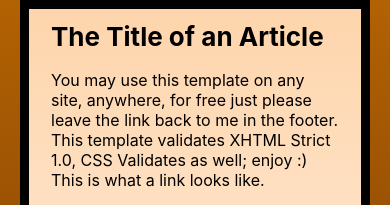
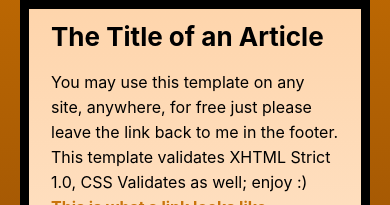
Before and after one commit to SriwanKm/clone-web, a React Native app: screen / in a window 390 px wide. Shown: the part 639-844 px from the top of the page. Built offline with nearby package versions, Linux system fonts and the light colour scheme.

Commit message:
add different style to portrait and landscape

```diff
--- a/App.js
+++ b/App.js
@@ -1,4 +1,4 @@
-import React, {useState} from 'react';
+import React, {useState, useEffect} from 'react';
 import {
     TouchableHighlight,
     TouchableOpacity,
@@ -8,15 +8,34 @@ import {
     Text,
     View,
     FlatList,
+    Dimensions,
 } from 'react-native';
 import {LinearGradient} from 'expo-linear-gradient';
 import * as ScreenOrientation from 'expo-screen-orientation';
 
 
 const image = {uri: "https://www.html.am/templates/downloads/bryantsmith/barrensavannah/mainImage.jpg"};
-
+const window = Dimensions.get('window');
+const screen = Dimensions.get('screen');
 
 export default function App() {
+    const [dimensions, setDimensions] = useState({window, screen});
+    const [orientation, setOrientation] = useState('')
+    const onChange = ({window, screen}) => {
+        setDimensions({window, screen});
+    };
+
+    useEffect(() => {
+        Dimensions.addEventListener('change', onChange);
+        return () => {
+            Dimensions.removeEventListener('change', onChange);
+        };
+    });
+
+    const isPortrait = () => {
+        return dimensions.screen.height > dimensions.screen.width
+    }
+
     const [navMenu, setNav] = useState([
         {key: 'Home', id: 1, isPressed: false},
         {key: 'About', id: 2, isPressed: false},
@@ -50,6 +69,7 @@ export default function App() {
 
     return (
         <ScrollView>
+
             <LinearGradient colors={['#a63702', '#eb8600']} style={styles.navContainer}>
                 <FlatList
                     horizontal={true}
@@ -68,23 +88,31 @@ export default function App() {
                     )}
                 />
             </LinearGradient>
-            <View style={styles.line}></View>
+            {/*<View style={styles.container}>*/}
+            {/*    <Text>{`Window Dimensions: height - ${dimensions.window.height}, width - ${dimensions.window.width}`}</Text>*/}
+            {/*    <Text>{`Screen Dimensions: height - ${dimensions.screen.height}, width - ${dimensions.screen.width}`}</Text>*/}
+            {/*    <Text>{`P: ${isPortrait()}`}</Text>*/}
+            {/*</View>*/}
+            <View style={styles.line}/>
             <LinearGradient colors={['#eb8600', '#4f2108', '#26070a']} style={styles.sectionCon}>
 
-                <ImageBackground source={image} style={styles.img}>
+                <ImageBackground source={image} style={isPortrait() ? styles.imgP: styles.img}>
                     <Text style={styles.header}>Barren Savannah</Text>
                     <Text style={styles.subHeader}>An XHTML 1.0 Strict Template by Bryant Smith</Text>
                 </ImageBackground>
 
-                <LinearGradient colors={['#fed5ac', '#ffffff', '#ffffff', '#ffffff']} style={styles.section}>
+                <LinearGradient
+                    colors={isPortrait() ? ['#fed5ac', '#eb8600'] : ['#fed5ac', '#ffffff', '#ffffff', '#ffffff']}
+                    style={isPortrait() ? styles.sectionP : styles.section}>
                     <View style={styles.subSection}>
                         <Text style={styles.sectionHeader}>The Title of an Article</Text>
                         <Text style={styles.p}>
                             You may use this template on any site, anywhere, for free just please leave the link back to
                             me
                             in the footer. This template validates XHTML Strict 1.0, CSS Validates as well; enjoy :)
-                            This is
-                            what a link looks like.
+                            <TouchableOpacity>
+                                <Text style={styles.link}>This is what a link looks like.</Text>
+                            </TouchableOpacity>
                         </Text>
 
                         <Text style={styles.p}>
@@ -95,7 +123,7 @@ export default function App() {
                             risus
                             ut felis. Sed vehicula pellentesque quam.
                         </Text>
-                        <View style={styles.dottedBox}>
+                        <View style={isPortrait() ? styles.dottedBoxP : styles.dottedBox}>
                             <Text style={styles.p}>
                                 This is a block quote, use it to include quotes from yourself or others. All you have to
                                 do to include this element is wrap some text around blockquote tags
@@ -212,6 +240,13 @@ const styles = StyleSheet.create({
         marginBottom: 20,
         paddingBottom: 360,
     },
+    imgP: {
+        borderColor: '#000000',
+        borderWidth: 9,
+        borderTopWidth: 0,
+        marginBottom: 20,
+        paddingBottom: 360,
+    },
     header: {
         color: '#ffffff',
         fontWeight: 'bold',
@@ -230,6 +265,11 @@ const styles = StyleSheet.create({
         borderTopWidth: 12,
     },
     sectionCon: {},
+    link: {
+        color: '#ca740d',
+        fontWeight: 'bold',
+        fontSize: 16,
+    },
     dottedBox: {
         borderColor: '#c97003',
         borderWidth: 1,
@@ -238,10 +278,21 @@ const styles = StyleSheet.create({
         borderStyle: 'dashed',
         width: '70%',
     },
+    dottedBoxP: {
+        borderColor: '#000000',
+        borderWidth: 1,
+        marginHorizontal: 5,
+        marginVertical: 20,
+        padding: 15,
+        borderStyle: 'dashed',
+    },
     section: {
         borderColor: '#000000',
         borderWidth: 9,
         margin: 20,
+        paddingHorizontal: 10,
+    },
+    sectionP: {
         paddingHorizontal: 10,
     },
     subSection: {
@@ -255,5 +306,6 @@ const styles = StyleSheet.create({
     p: {
         fontSize: 16,
         marginVertical: 10,
+        lineHeight: 25,
     },
 });
```
